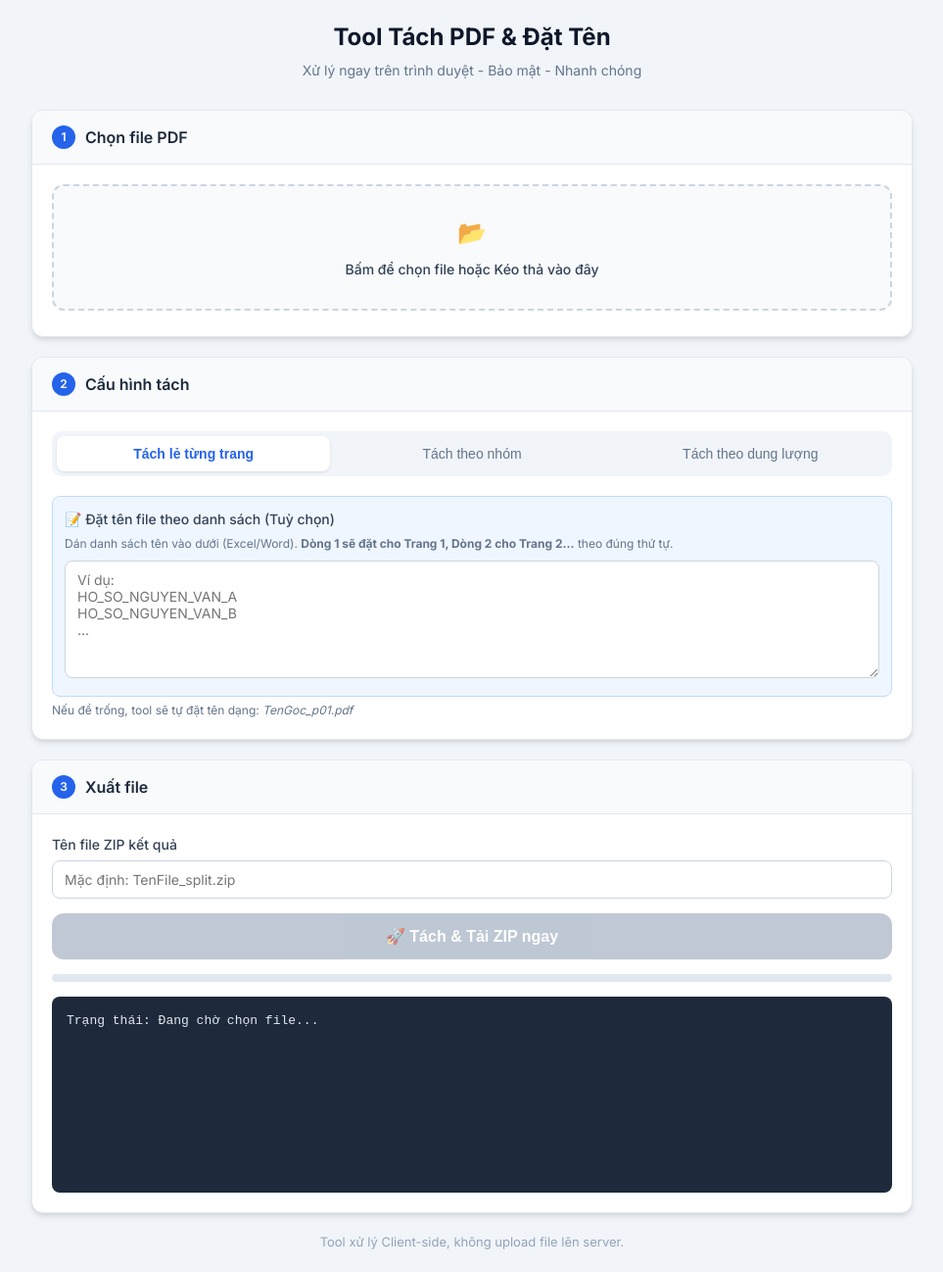
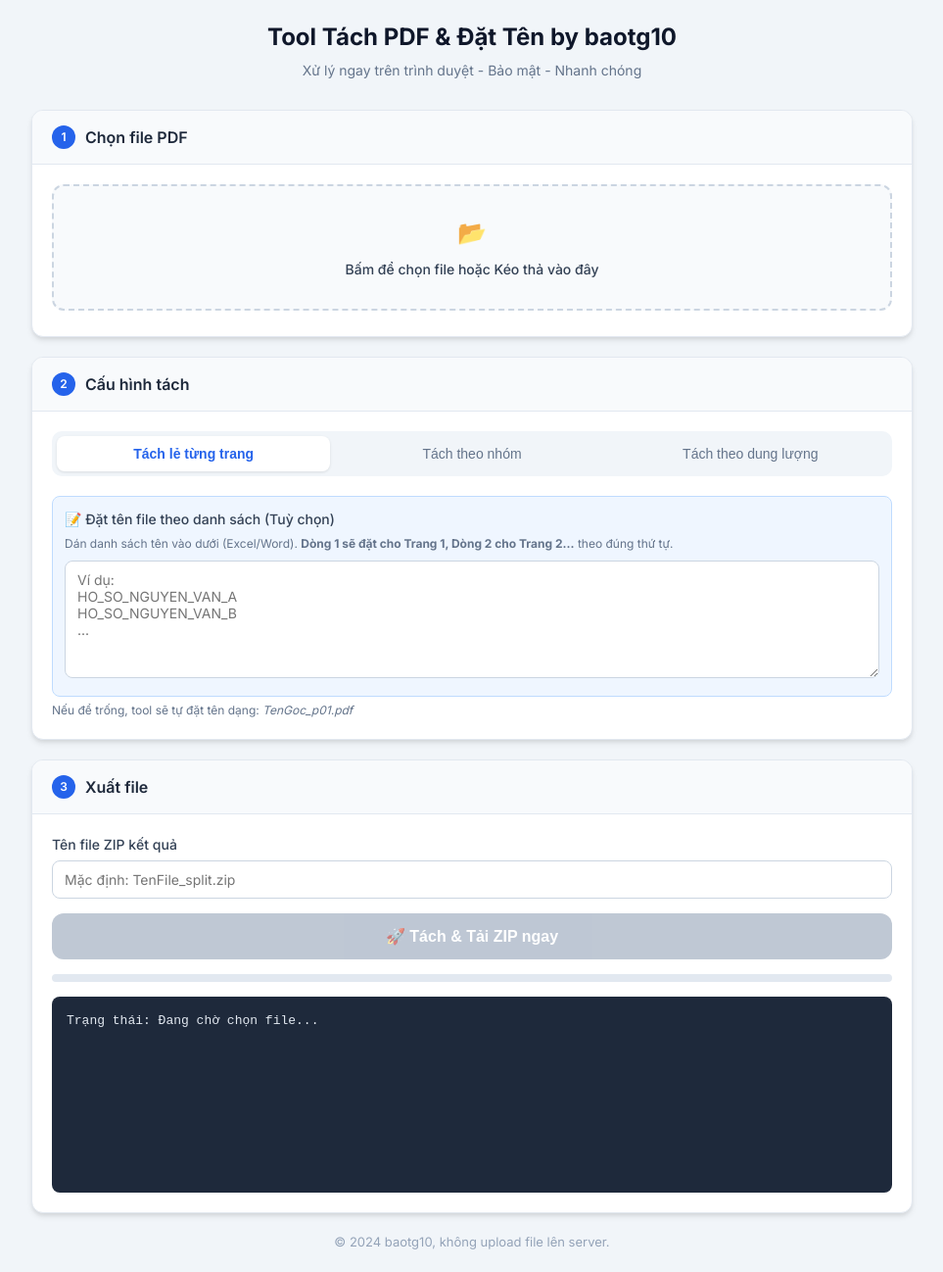
Before and after one commit to giabao1881/TACHFILE, a plain HTML site: page index.html in a window 1280 px wide. Shown: the whole page at 98% size, without its empty margins (158-1121 px from the left). Drawn offline with nearby package versions, Linux system fonts and the light colour scheme.

Commit message:
Update index.html

```diff
--- a/index.html
+++ b/index.html
@@ -147,7 +147,7 @@
 
 <div class="container">
   <div class="header">
-    <h1>Tool Tách PDF & Đặt Tên</h1>
+    <h1>Tool Tách PDF & Đặt Tên by baotg10</h1>
     <p>Xử lý ngay trên trình duyệt - Bảo mật - Nhanh chóng</p>
   </div>
 
@@ -246,7 +246,7 @@ HO_SO_NGUYEN_VAN_B
   </div>
 
   <div style="text-align:center; color:#94a3b8; font-size:13px; margin-top:20px">
-    Tool xử lý Client-side, không upload file lên server.
+    © 2024 baotg10, không upload file lên server.
   </div>
 </div>
 
```
